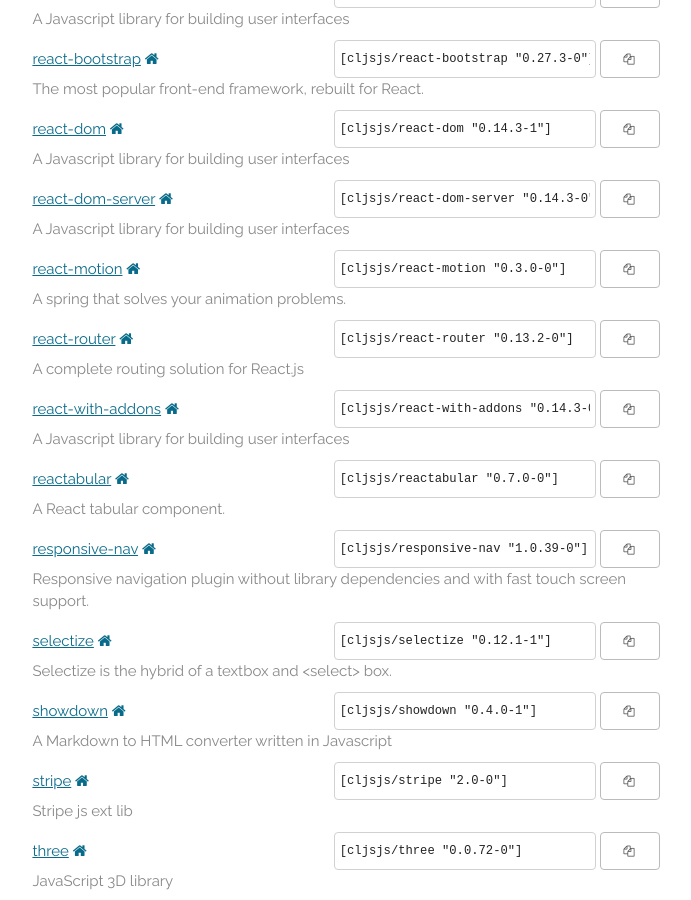
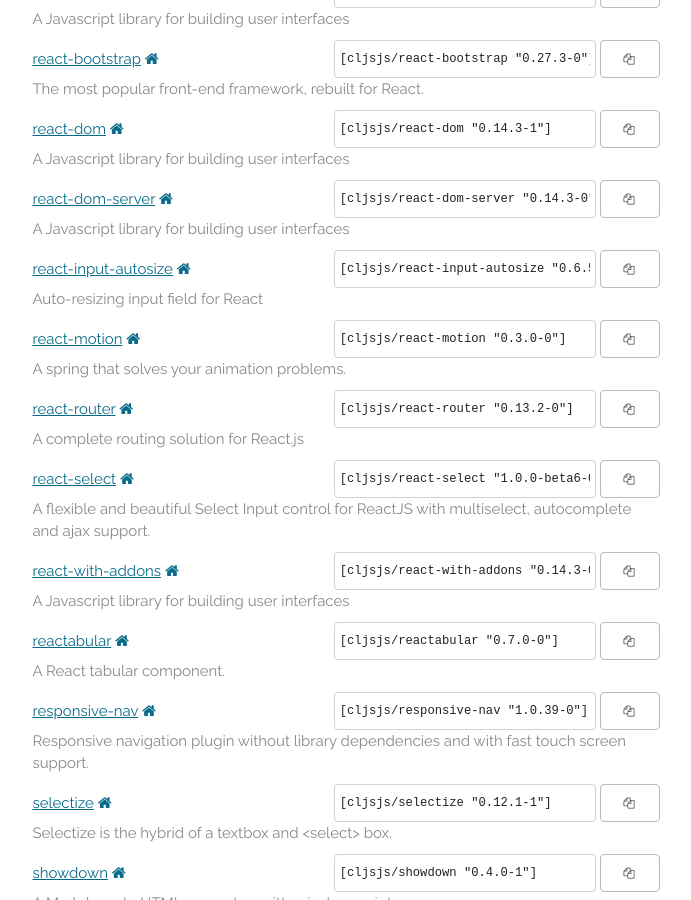
Before and after one commit to cljsjs/cljsjs.github.io, a Jekyll site: the page built from index.markdown, in a window 1280 px wide and 900 px high, scrolled down 7936 px. Shown: the whole window, without its empty margins (294-985 px from the left). Built offline with Jekyll 4.4.1, drawn with Linux system fonts in a browser that asks for light colours; nearby versions of some CDN libraries; comment, search, counter and statistics services are not loaded.

Commit message:
Automatic update

```diff
--- a/_includes/packages.html
+++ b/_includes/packages.html
@@ -405,8 +405,8 @@
     <a href="https://clojars.org/cljsjs/jqconsole">jqconsole</a>
     <a href="http://replit.github.com/jq-console/" target="new"><i class="fa fa-home"></i></a>
     <span class="clojars">
-      <input type="text" value='[cljsjs/jqconsole "2.13.1-0"]'/>
-      <button data-clipboard-text='[cljsjs/jqconsole "2.13.1-0"]'><i class="fa fa-copy"></i></button>
+      <input type="text" value='[cljsjs/jqconsole "2.13.2-0"]'/>
+      <button data-clipboard-text='[cljsjs/jqconsole "2.13.2-0"]'><i class="fa fa-copy"></i></button>
     </span>
     <p class="description">A jQuery terminal plugin written in CoffeeScript</p>
   </li>
@@ -504,8 +504,8 @@
     <a href="https://clojars.org/cljsjs/leaflet">leaflet</a>
     <a href="http://leafletjs.com/" target="new"><i class="fa fa-home"></i></a>
     <span class="clojars">
-      <input type="text" value='[cljsjs/leaflet "0.7.3-4"]'/>
-      <button data-clipboard-text='[cljsjs/leaflet "0.7.3-4"]'><i class="fa fa-copy"></i></button>
+      <input type="text" value='[cljsjs/leaflet "0.7.3-5"]'/>
+      <button data-clipboard-text='[cljsjs/leaflet "0.7.3-5"]'><i class="fa fa-copy"></i></button>
     </span>
     <p class="description">JavaScript Library for Mobile-Friendly Interactive Maps</p>
   </li>
@@ -870,6 +870,15 @@
     <p class="description">A Javascript library for building user interfaces</p>
   </li>
   <li>
+    <a href="https://clojars.org/cljsjs/react-input-autosize">react-input-autosize</a>
+    <a href="http://jedwatson.github.io/react-input-autosize/" target="new"><i class="fa fa-home"></i></a>
+    <span class="clojars">
+      <input type="text" value='[cljsjs/react-input-autosize "0.6.5-0"]'/>
+      <button data-clipboard-text='[cljsjs/react-input-autosize "0.6.5-0"]'><i class="fa fa-copy"></i></button>
+    </span>
+    <p class="description">Auto-resizing input field for React</p>
+  </li>
+  <li>
     <a href="https://clojars.org/cljsjs/react-motion">react-motion</a>
     <a href="https://github.com/chenglou/react-motion" target="new"><i class="fa fa-home"></i></a>
     <span class="clojars">
@@ -886,6 +895,15 @@
       <button data-clipboard-text='[cljsjs/react-router "0.13.2-0"]'><i class="fa fa-copy"></i></button>
     </span>
     <p class="description">A complete routing solution for React.js</p>
+  </li>
+  <li>
+    <a href="https://clojars.org/cljsjs/react-select">react-select</a>
+    <a href="http://jedwatson.github.io/react-select/" target="new"><i class="fa fa-home"></i></a>
+    <span class="clojars">
+      <input type="text" value='[cljsjs/react-select "1.0.0-beta6-0"]'/>
+      <button data-clipboard-text='[cljsjs/react-select "1.0.0-beta6-0"]'><i class="fa fa-copy"></i></button>
+    </span>
+    <p class="description">A flexible and beautiful Select Input control for ReactJS with multiselect, autocomplete and ajax support.</p>
   </li>
   <li>
     <a href="https://clojars.org/cljsjs/react-with-addons">react-with-addons</a>
```
